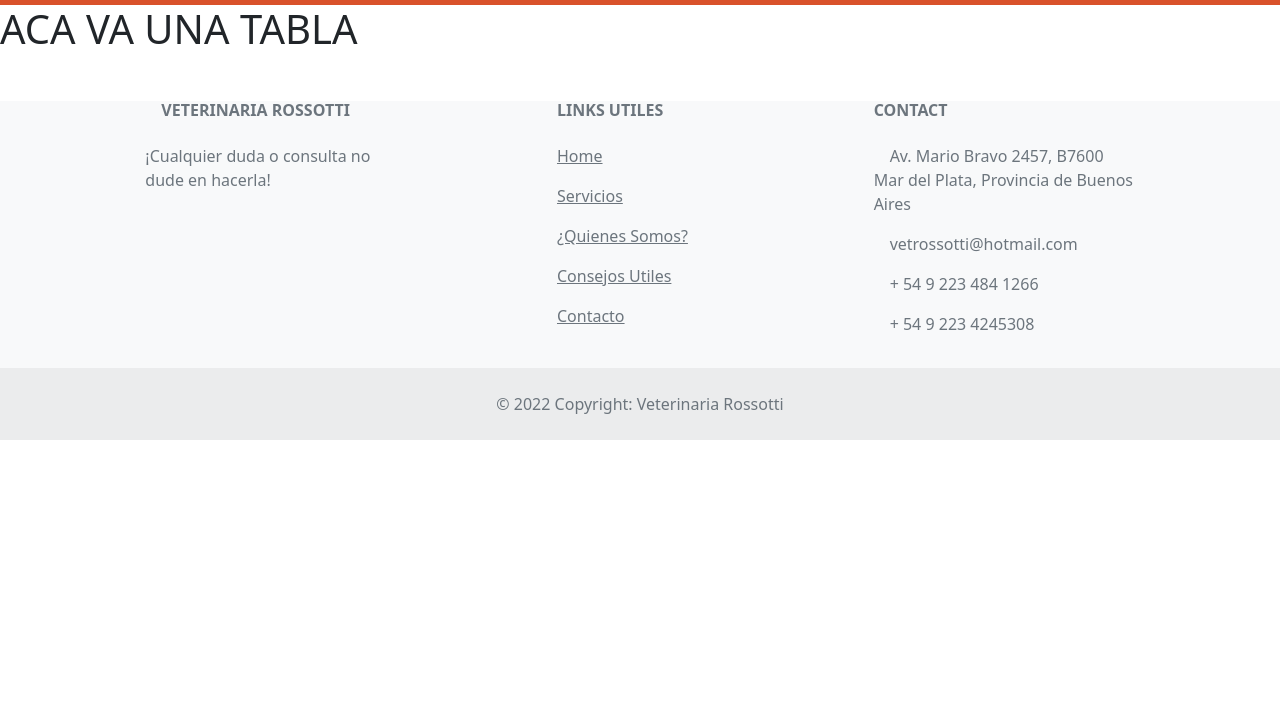
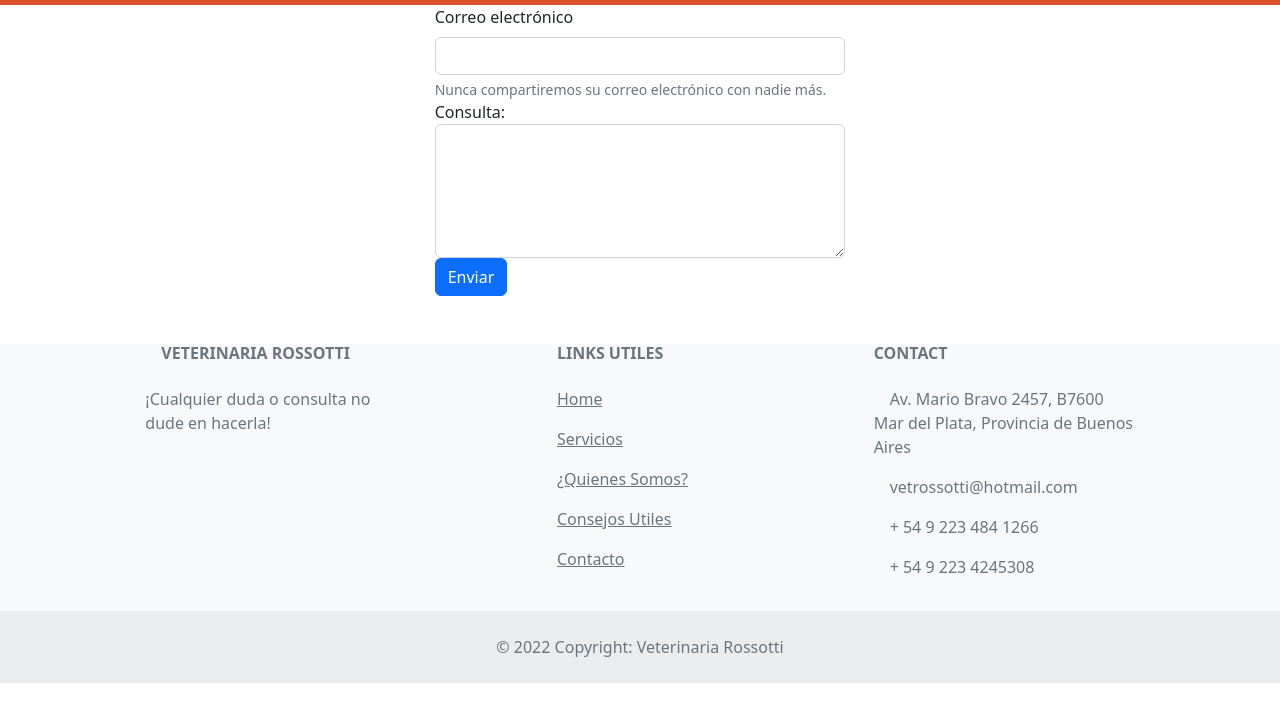
Before and after one commit to Andrulito/PreEntrega2-Rossotti, a plain HTML site: page Contacto.html in a window 1280 px wide. Shown: the part 91-800 px from the top of the page. Drawn offline with nearby package versions, Linux system fonts and the light colour scheme.

Commit message:
Agrege formulario a Contacto

```diff
--- a/Contacto.html
+++ b/Contacto.html
@@ -44,7 +44,29 @@
             </div>
           </nav>
       </header>
-    <h1>ACA VA UNA TABLA</h1>
+
+
+    <form>
+      <div class="row justify-content-center">
+        <div class="col-md-4">
+          <label for="exampleInputEmail1" col="8" class="form-label">Correo electrónico</label>
+          <input type="email" class="form-control" id="exampleInputEmail1" aria-describedby="emailHelp">
+          <div id="emailHelp" class="form-text">Nunca compartiremos su correo electrónico con nadie más.</div>
+        </div>
+      </div>
+      <div class="row justify-content-center">
+        <div class="col-md-4">
+          <label for="comment">Consulta:</label>
+          <textarea class="form-control" rows="5" id="comment" name="text"></textarea>
+          <button type="submit" class="btn btn-primary">Enviar</button>
+        </div>
+    </div>
+    </form>
+
+
+
+
+
     <footer class="text-center text-lg-start bg-light text-muted">
         <section class="">
           <div class="container text-center text-md-start mt-5">
```
Also changed, not shown: Servicios.html (+4 -0 lines).
